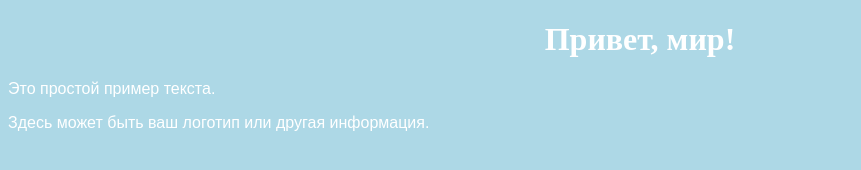
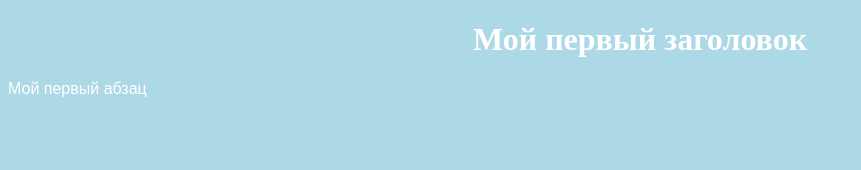
Before and after one commit to iceSCREAms/ci-cd-project, a plain HTML site: page index.html in a window 1280 px wide. Shown: the whole page, without its empty margins (0-861 px from the left). Drawn offline with Linux system fonts and the light colour scheme.

Commit message:
Initial commit

```diff
--- a/index.html
+++ b/index.html
@@ -1 +1,25 @@
-<!DOCTYPE html><html><head><style> body { background-color: lightblue; color: white; } h1 { text-align: center; } p { font-family: sans-serif; font-size: 16px; } </style></head><body> <h1>Привет, мир!</h1> <p>Это простой пример текста.</p> <p>Здесь может быть ваш логотип или другая информация.</p> </body></html>
+<!doctype html>
+<html>
+  <head>
+    <meta charset="utf-8">
+    <style>
+        body {
+              background-color: lightblue;
+              color: white;
+              }
+        h1 {
+              text-align: center;
+              }
+        p {
+              font-family: sans-serif;
+              font-size: 16px;
+              }
+    </style>
+
+    <title>Заголовок</title>
+  </head>
+  <body>
+    <h1>Мой первый заголовок</h1>
+    <p>Мой первый абзац</p>
+  </body>
+</html>
```
